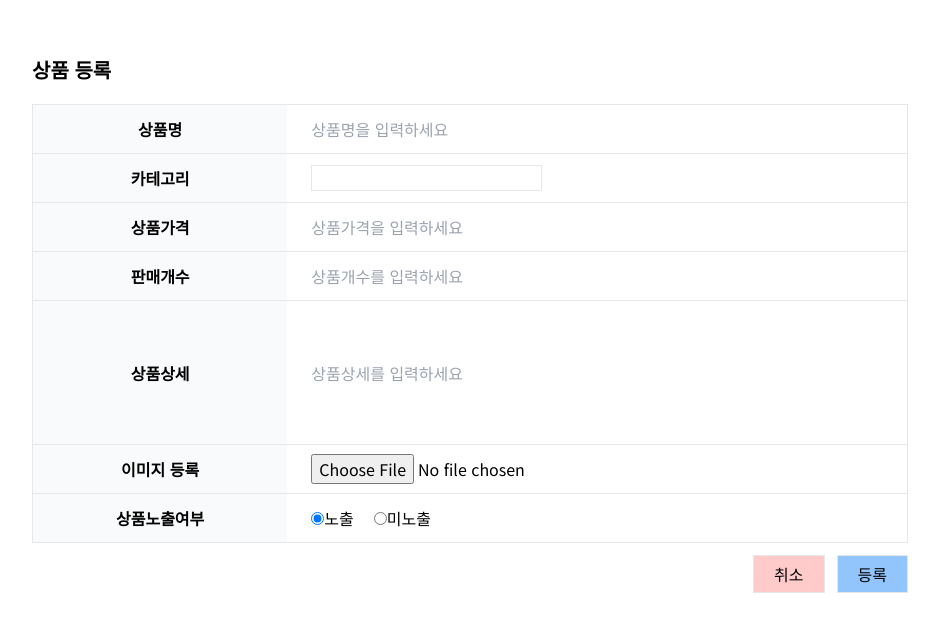
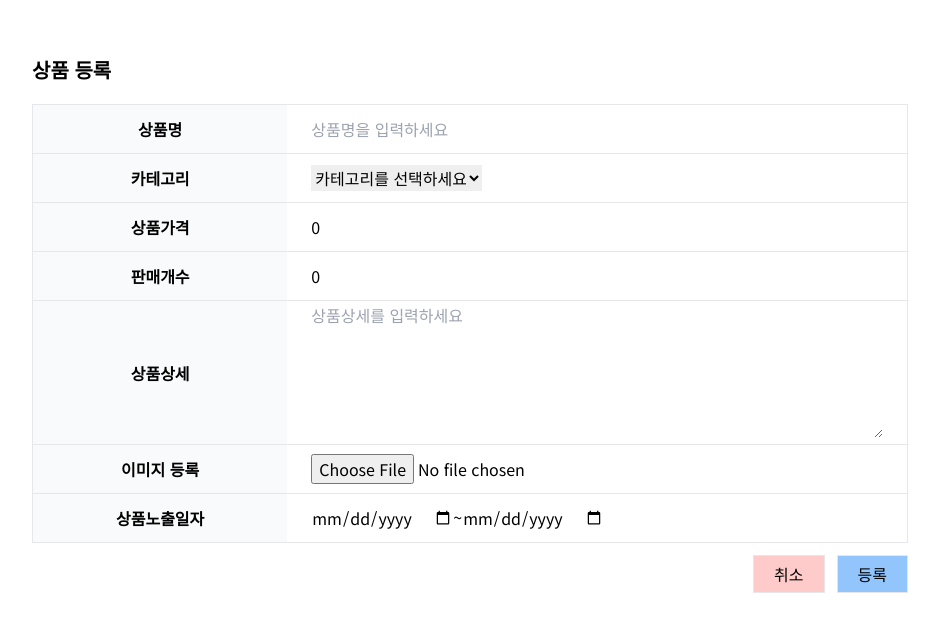
Before and after one commit to super-shoppingmall/super-frontend, a React (Create React App) app: page /register in a window 1280 px wide. Shown: the top 632 px of the page, without its empty margins (24-963 px from the left). Built offline with nearby package versions, Linux system fonts and the light colour scheme.

Commit message:
230909 방선주 등록페이지 유효성 작성 및 수정

```diff
--- a/src/components/ProductRegister.tsx
+++ b/src/components/ProductRegister.tsx
@@ -1,11 +1,92 @@
-import React from 'react';
+import React, { useState } from 'react';
+import { useNavigate } from 'react-router-dom';
 
 const ProductRegister = () => {
+	const navigate = useNavigate();
+	// state 지정
+	const [productName, setProductName] = useState<string>('');
+	const [productCategory, setProductCategory] = useState<string>('');
+	const [productPrice, setProductPrice] = useState<number>(0);
+	const [productCount, setProductCount] = useState<number>(0);
+	const [productInfo, setProductInfo] = useState<string>('');
+	const [productImg, setProductImg] = useState<File[]>([]);
+	const [startDate, setStartDate] = useState<string>('');
+	const [endDate, setEndDate] = useState<string>('');
+
+	//노출일자 변경 시 유효성 체크
+	const handleStartDateChange = (e: React.ChangeEvent<HTMLInputElement>) => {
+		const selectedStartDate = e.target.value;
+		if (selectedStartDate < endDate || endDate == '') {
+			setStartDate(e.target.value);
+			return;
+		}
+		alert('시작일은 종료일 이후일 수 없습니다.');
+	};
+
+	const handleEndDateChange = (e: React.ChangeEvent<HTMLInputElement>) => {
+		const selectedEndDate = e.target.value;
+		if (startDate < selectedEndDate || startDate == '') {
+			setEndDate(e.target.value);
+			return;
+		}
+		alert('종료일은 시작일 이전일 수 없습니다.');
+	};
+
+	const dateCheck = () => {
+		if (startDate == '' || endDate == '') {
+			alert('노출일자를 선택해주세요.');
+			return false;
+		}
+
+		return true;
+	};
+	// 유효성 체크
+	const dataCheck = () => {
+		if (productName.trim() === '') {
+			alert('상품명을 입력하세요.');
+			return false;
+		}
+		if (productCategory === '') {
+			alert('등록할 카테고리를 선택하세요.');
+			return false;
+		}
+		if (productPrice === 0 || productPrice < 0) {
+			alert('가격은 1원 이상 등록이 가능합니다');
+			return false;
+		}
+		if (productCount === 0 || productCount < 0) {
+			alert('상품은 1개 이상 등록이 가능합니다.');
+			return false;
+		}
+		if (productInfo.trim() === '') {
+			alert('상품 상세 내용을 작성해주세요.');
+			return false;
+		}
+		if (productImg.length === 0) {
+			alert('이미지 1개 이상 등록해주세요.');
+			return false;
+		}
+		const datevalue = dateCheck();
+		if (!datevalue) {
+			return false;
+		}
+		return true;
+	};
+
+	const register = () => {
+		if (dataCheck()) {
+			//api 작성
+			alert('등록되었습니다.');
+			navigate('/productlist');
+		}
+	};
+
 	return (
 		<main className='.container m-14'>
 			<div className='w-3/4'>
 				<div className='font-bold text-xl mb-5'>상품 등록</div>
 				<div>
+					<form>
 						<table className='border border-collapse min-w-full'>
 							<tbody>
 								<tr className='border'>
@@ -13,7 +94,15 @@ const ProductRegister = () => {
 										상품명
 									</th>
 									<td className='px-6 w-48 w-3/5'>
-									<input type='text' placeholder='상품명을 입력하세요' className='w-full' />
+										<input
+											type='text'
+											placeholder='상품명을 입력하세요'
+											className='w-full'
+											value={productName}
+											onChange={e => {
+												setProductName(e.target.value);
+											}}
+										/>
 									</td>
 								</tr>
 								<tr className='border'>
@@ -21,18 +110,20 @@ const ProductRegister = () => {
 										카테고리
 									</th>
 									<td className='px-6 w-48'>
-									<input
-										list='category'
-										id='category-choice'
-										name='category-choice'
-										className='border'
-									/>
-									<datalist id='category'>
-										<option value='선택하세요' selected></option>
-										<option value='상의'></option>
-										<option value='하의'></option>
-										<option value='양말'></option>
-									</datalist>
+										<select
+											id='category'
+											value={productCategory}
+											onChange={e => {
+												setProductCategory(e.target.value);
+											}}
+										>
+											<option value='' selected>
+												카테고리를 선택하세요
+											</option>
+											<option value='사료'>사료</option>
+											<option value='간식'>간식</option>
+											<option value='용품'>용품</option>
+										</select>
 									</td>
 								</tr>
 								<tr className='border'>
@@ -40,7 +131,15 @@ const ProductRegister = () => {
 										상품가격
 									</th>
 									<td className='px-6 w-48'>
-									<input type='Number' placeholder='상품가격을 입력하세요' className='w-full' />
+										<input
+											type='Number'
+											placeholder='상품가격을 입력하세요'
+											className='w-full'
+											value={productPrice}
+											onChange={e => {
+												setProductPrice(Number(e.target.value));
+											}}
+										/>
 									</td>
 								</tr>
 								<tr className='border'>
@@ -48,18 +147,29 @@ const ProductRegister = () => {
 										판매개수
 									</th>
 									<td className='px-6 w-48'>
-									<input type='Number' placeholder='상품개수를 입력하세요' className='w-full' />
+										<input
+											type='Number'
+											placeholder='상품개수를 입력하세요'
+											className='w-full'
+											value={productCount}
+											onChange={e => {
+												setProductCount(Number(e.target.value));
+											}}
+										/>
 									</td>
 								</tr>
 								<tr className='border'>
 									<th scope='row' className='px-6 py-3 bg-gray-50 bg-gray-300 w-36 h-36'>
 										상품상세
 									</th>
-								<td className='px-6 w-48 h-36'>
-									<input
-										type='text'
+									<td className='px-6 w-48 h-36 p-1'>
+										<textarea
 											placeholder='상품상세를 입력하세요'
 											className='w-full h-full'
+											value={productInfo}
+											onChange={e => {
+												setProductInfo(e.target.value);
+											}}
 										/>
 									</td>
 								</tr>
@@ -68,32 +178,50 @@ const ProductRegister = () => {
 										이미지 등록
 									</th>
 									<td className='px-6 w-48'>
-									<input type='file' />
+										<input
+											type='file'
+											onChange={e => {
+												setProductImg(Array.from(e.target.files || []));
+											}}
+										/>
 									</td>
 								</tr>
 								<tr className='border'>
 									<th scope='row' className='px-6 py-3 bg-gray-50 bg-gray-300 w-36'>
-									상품노출여부
+										상품노출일자
 									</th>
 									<td className='px-6 w-48'>
 										<div className='flex'>
-										<div className=' mr-5'>
+											{/* <div className=' mr-5'>
 											<input type='radio' name='active' id='able' checked />
 											<label htmlFor='able'>노출</label>
 										</div>
 										<div>
 											<input type='radio' name='active' id='disable' />
 											<label htmlFor='disable'>미노출</label>
-										</div>
+										</div>*/}
+											<input type='date' value={startDate} onChange={handleStartDateChange} />
+											<div> ~ </div>
+											<input type='date' value={endDate} onChange={handleEndDateChange} />
 										</div>
 									</td>
 								</tr>
 							</tbody>
 						</table>
+					</form>
 				</div>
 				<div className='float-right'>
-					<button className='border px-5 py-1.5 bg-red-200 m-3'>취소</button>
-					<button className='border px-5 py-1.5 bg-blue-300'>등록</button>
+					<button className='border px-5 py-1.5 bg-red-200 m-3' onClick={() => history.back()}>
+						취소
+					</button>
+					<button
+						className='border px-5 py-1.5 bg-blue-300'
+						onClick={() => {
+							register();
+						}}
+					>
+						등록
+					</button>
 				</div>
 			</div>
 		</main>
```
Lines whose indentation alone changed are shown as unchanged.
